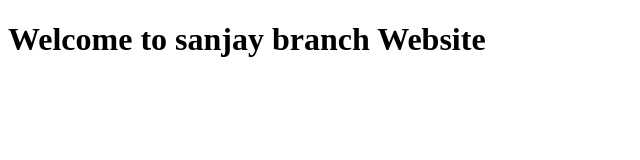
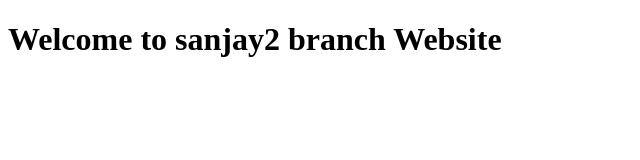
Before and after one commit to dev16sun/gittraining23, a plain HTML site: page index.html in a window 1280 px wide. Shown: the whole page, without its empty margins (0-640 px from the left). Drawn offline with Linux system fonts and the light colour scheme.

Commit message:
second commit

```diff
--- a/index.html
+++ b/index.html
@@ -4,12 +4,12 @@
     <meta charset="UTF-8">
     <meta name="viewport" content="width=device-width, initial-scale=1.0">
     <meta http-equiv="X-UA-Compatible" content="ie=edge">
-    <title>Sanjay branch</title>
+    <title>Sanjay2 branch</title>
     <link rel="icon" href="./favicon.ico" type="image/x-icon">
   </head>
   <body>
     <main>
-        <h1>Welcome to sanjay branch Website</h1>
+        <h1>Welcome to sanjay2 branch Website</h1>
     </main>
   </body>
 </html>
```
